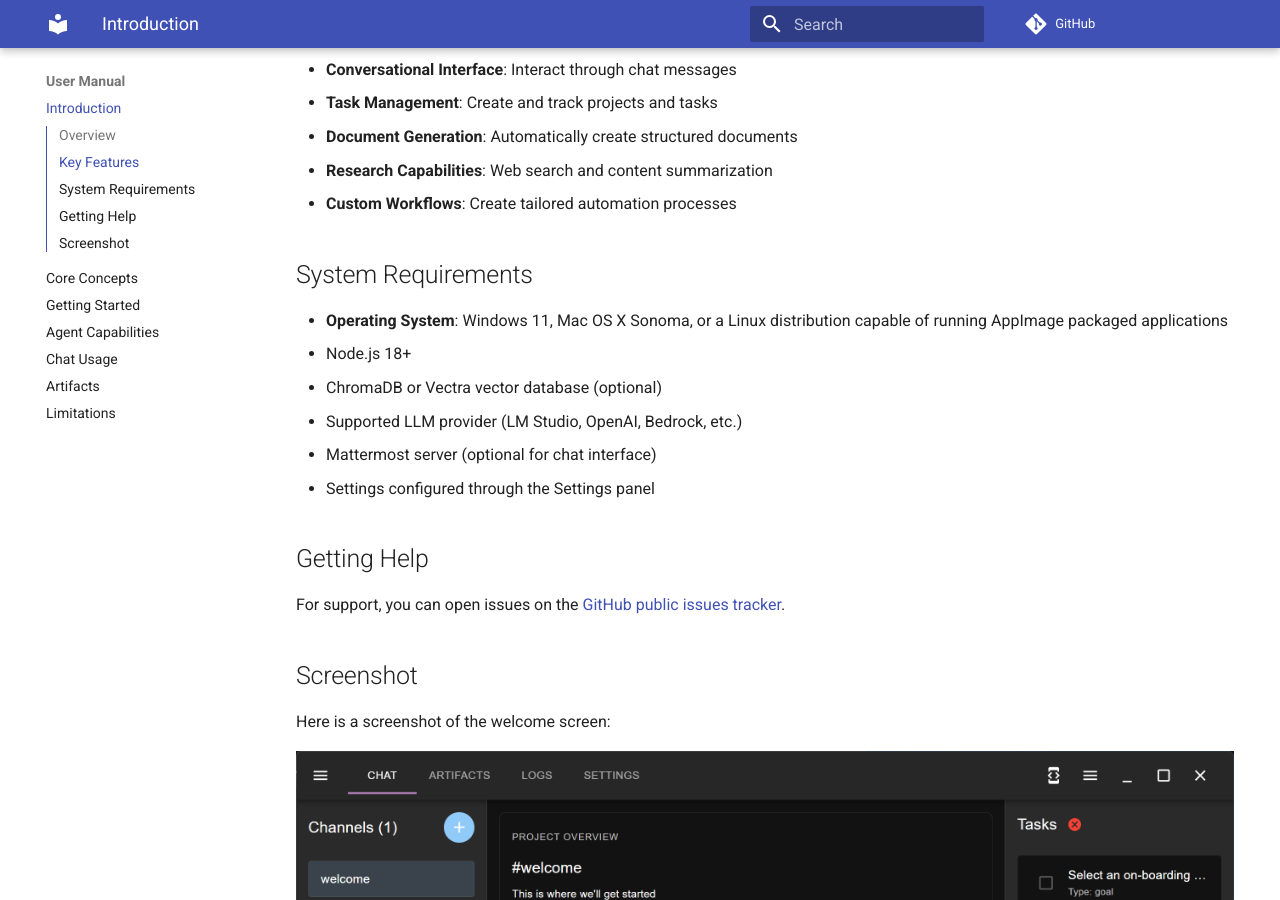
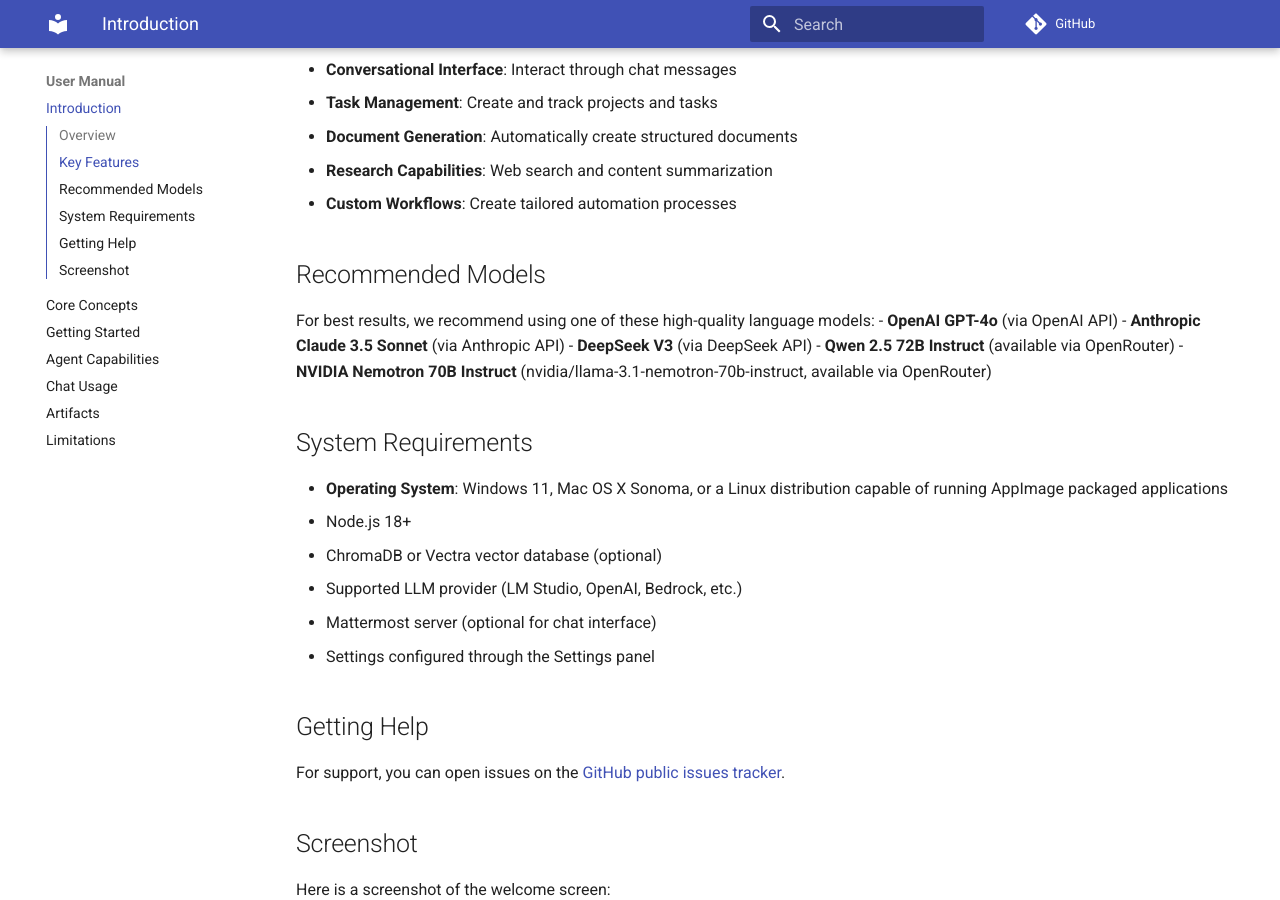
Before and after one commit to richardbowman/multimind-agent-platform, an MkDocs documentation site: the page built from docs/manual/01-introduction.md, in a window 1280 px wide and 900 px high, scrolled down 364 px. Built offline with MkDocs 1.6.1 and Material for MkDocs 9.7.7, drawn with Linux system fonts in a browser that asks for light colours; comment, search, counter and statistics services are not loaded.

Commit message:
(for local development)
docs: add recommended models section to introduction

```diff
--- a/docs/manual/01-introduction.md
+++ b/docs/manual/01-introduction.md
@@ -14,6 +14,14 @@ The AI Research Assistant is a sophisticated platform that combines:
 - **Research Capabilities**: Web search and content summarization
 - **Custom Workflows**: Create tailored automation processes
 
+## Recommended Models
+For best results, we recommend using one of these high-quality language models:
+- **OpenAI GPT-4o** (via OpenAI API)
+- **Anthropic Claude 3.5 Sonnet** (via Anthropic API)
+- **DeepSeek V3** (via DeepSeek API)
+- **Qwen 2.5 72B Instruct** (available via OpenRouter)
+- **NVIDIA Nemotron 70B Instruct** (nvidia/llama-3.1-nemotron-70b-instruct, available via OpenRouter)
+
 ## System Requirements
 - **Operating System**: Windows 11, Mac OS X Sonoma, or a Linux distribution capable of running AppImage packaged applications
 - Node.js 18+
```
